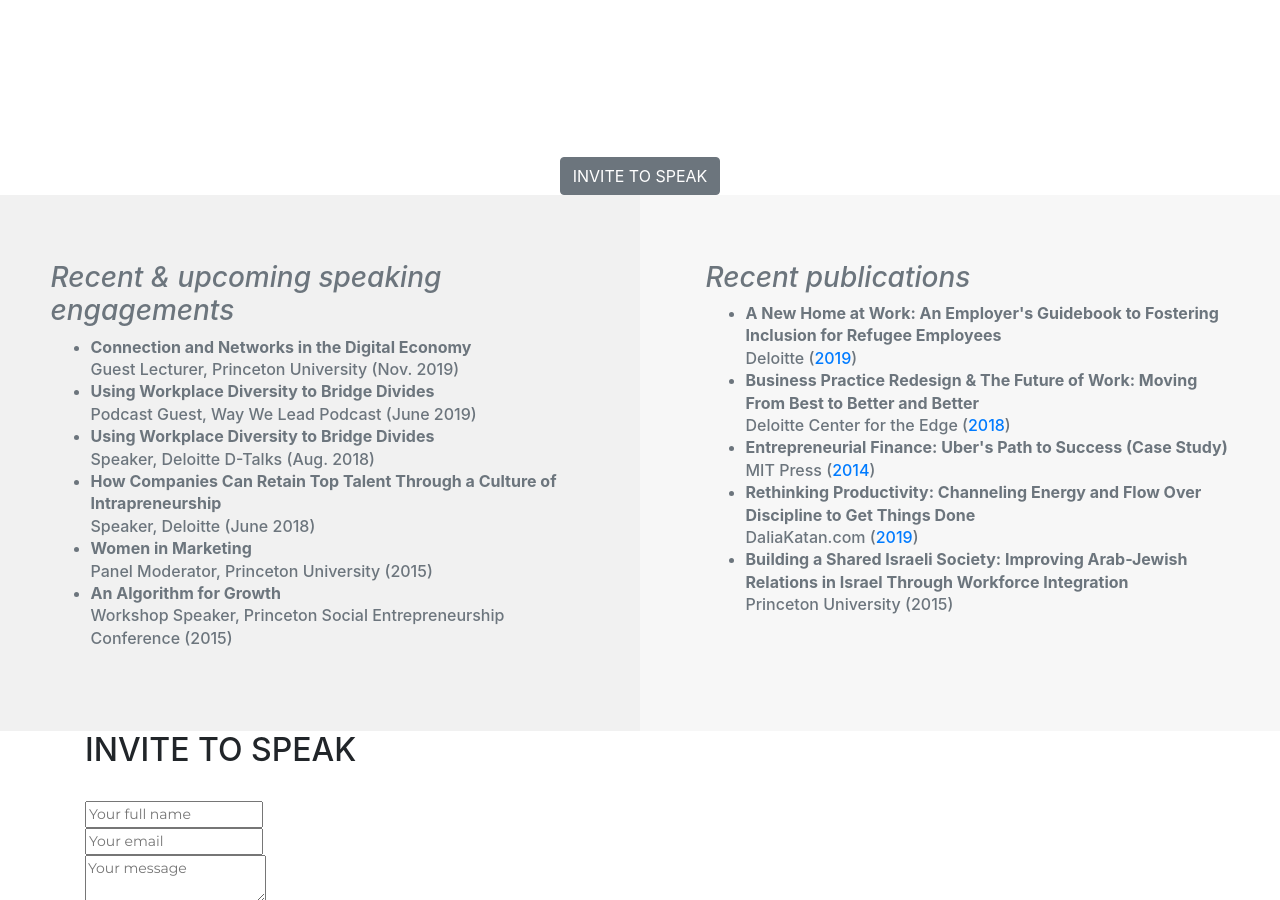
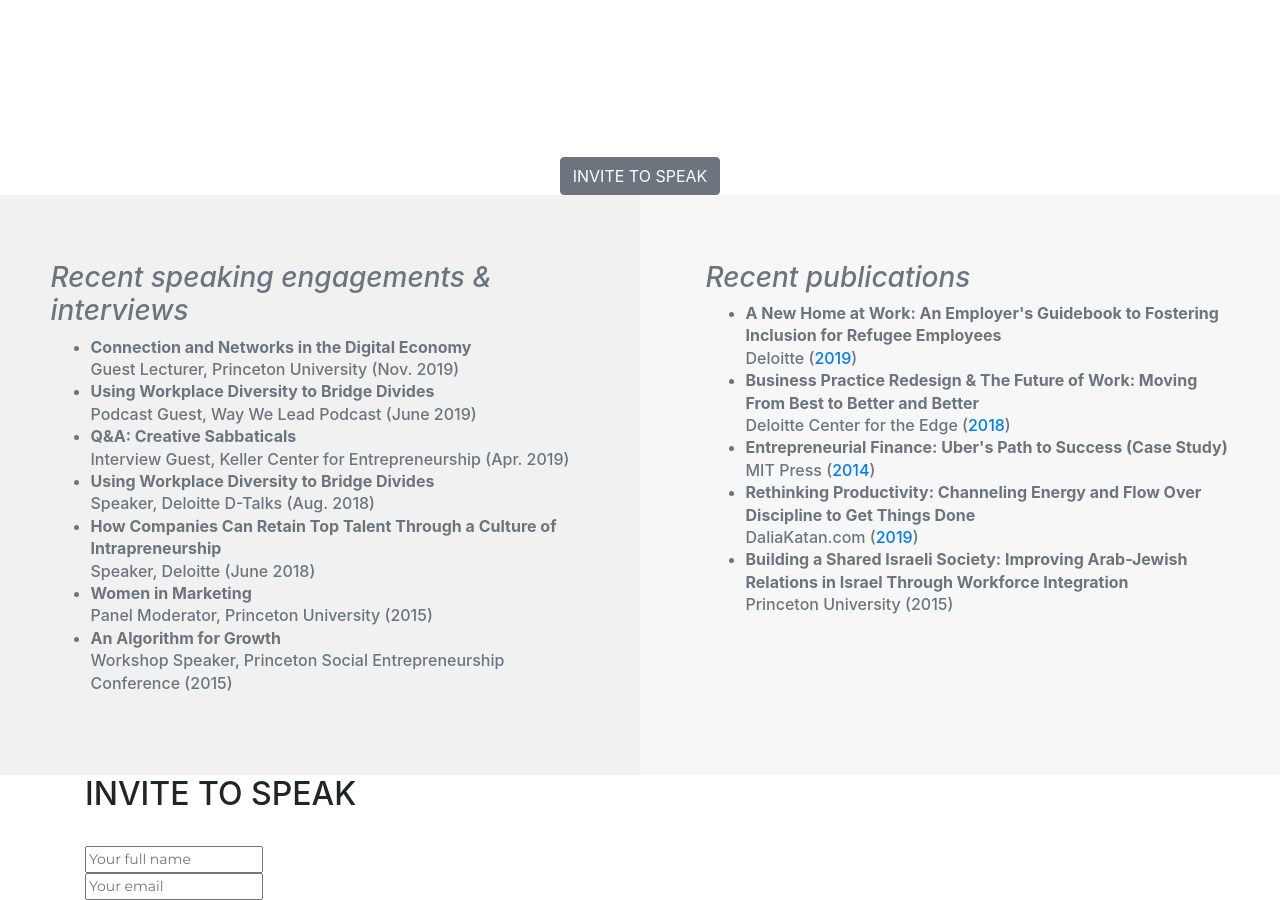
Before and after one commit to dalkat/dalkat.github.io, a Jekyll site: the page built from speaker.md, in a window 1280 px wide and 900 px high, scrolled down 845 px. Built offline with Jekyll 4.4.1, drawn with Linux system fonts in a browser that asks for light colours; nearby versions of some CDN libraries; some web fonts are replaced; library files that are not in the unit come from our copies.

Commit message:
added Q&A from pton

```diff
--- a/_layouts/home.html
+++ b/_layouts/home.html
@@ -45,8 +45,8 @@ layout: default
           </div>
           {%- endfor -%}
         {% assign ws = '' %}
-          <div class="col-md-7 offset-md-1 col-sm-12 text-left" style="margin-top:15px; margin-bottom:20px;">
-            <h2 class="section-heading">{{ site.data.home.about.heading }}</h2>
+          <div class="col-md-7 offset-md-1 col-sm-12 text-left">
+            <h2 class="section-heading" style="margin-top:15px; margin-bottom:25px;">{{ site.data.home.about.heading }}</h2>
             <p class="section-subheading text-muted" style="font-size:18px; font-family:'Montserrat', 'Helvetica Neue', Helvetica, Arial, sans-serif;">{{ site.data.home.about.subheading  }}</p>
 <!--hiding this placement of social for now
 
--- a/_layouts/speaker.html
+++ b/_layouts/speaker.html
@@ -84,10 +84,11 @@ layout: default-sub
 <div class="row">
   <div class="col-sm-12 col-lg-6" style="padding: 5%; background-color: #f1f1f1;transition: all 0.3s;">
     <div>
-      <h3 class="text-muted"><span style="text-align: center;"><em>Recent & upcoming speaking engagements</em></span></h3>
+      <h3 class="text-muted"><span style="text-align: center;"><em>Recent speaking engagements & interviews</em></span></h3>
           <h5 style="font-size:1rem!important;"><ul class="text-muted" style="line-height: 1.4">
           	<li><b>Connection and Networks in the Digital Economy</b><br>Guest Lecturer, Princeton University (Nov. 2019)</li>
           	<li><b>Using Workplace Diversity to Bridge Divides</b><br>Podcast Guest, Way We Lead Podcast (June 2019)</li>
+            <li><b>Q&A: Creative Sabbaticals</b><br>Interview Guest, Keller Center for Entrepreneurship (Apr. 2019)</li>
             <li><b>Using Workplace Diversity to Bridge Divides</b><br>Speaker, Deloitte D-Talks (Aug. 2018)</li>
             <li><b>How Companies Can Retain Top Talent Through a Culture of Intrapreneurship</b><br>Speaker, Deloitte (June 2018)</li>
             <li><b>Women in Marketing</b><br>Panel Moderator, Princeton University (2015)</li>
```
